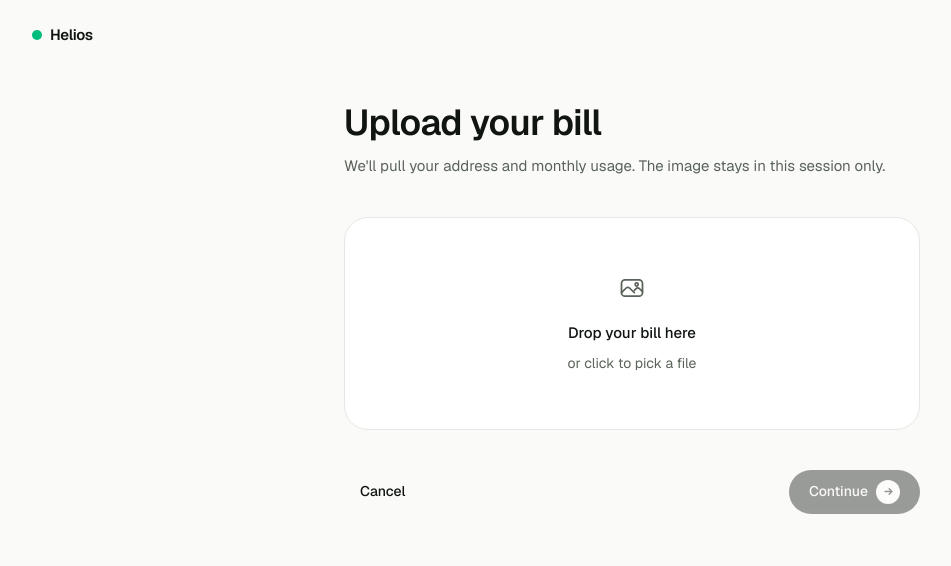
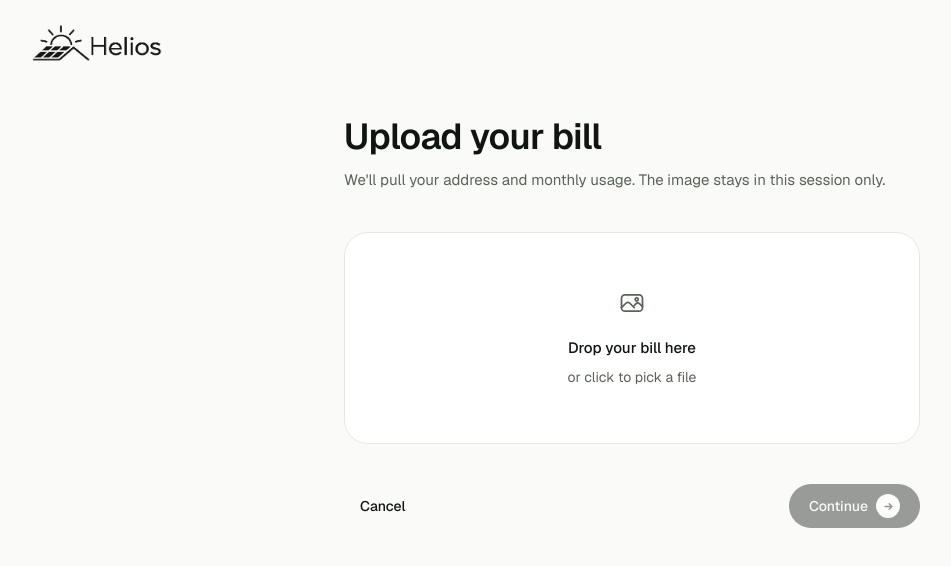
Before and after one commit to Vlad005/seneca-hacks-2026, a Next.js app in the folder frontend/: page /upload in a window 1280 px wide. Shown: the top 566 px of the page, without its empty margins (8-959 px from the left). Built offline with nearby package versions, Linux system fonts and the light colour scheme; no server answers.

Commit message:
UI changes

```diff
--- a/frontend/components/ui/Wordmark.tsx
+++ b/frontend/components/ui/Wordmark.tsx
@@ -1,23 +1,20 @@
+import Image from "next/image";
 import Link from "next/link";
 
-interface Props {
-    className?: string;
-    tone?: "light" | "dark";
-}
-
-export function Wordmark({ className = "", tone = "dark" }: Props) {
-    const textCls =
-        tone === "light" ? "text-white" : "text-[var(--foreground)]";
+export function Wordmark() {
     return (
         <Link
             href="/"
-            className={`group inline-flex items-center gap-2 text-[15px] font-semibold tracking-tight ${textCls} ${className}`}
+            className="group inline-flex items-center transition hover:opacity-80"
+            aria-label="Helios — home"
         >
-            <span
-                aria-hidden
-                className="inline-block h-2.5 w-2.5 rounded-full bg-emerald-500 transition group-hover:scale-110"
+            <Image
+                src="/logo.png"
+                alt="Helios"
+                width={130}
+                height={30}
+                priority
             />
-            Helios
         </Link>
     );
 }
```
Also changed, not shown: frontend/public/logo.png (added).
